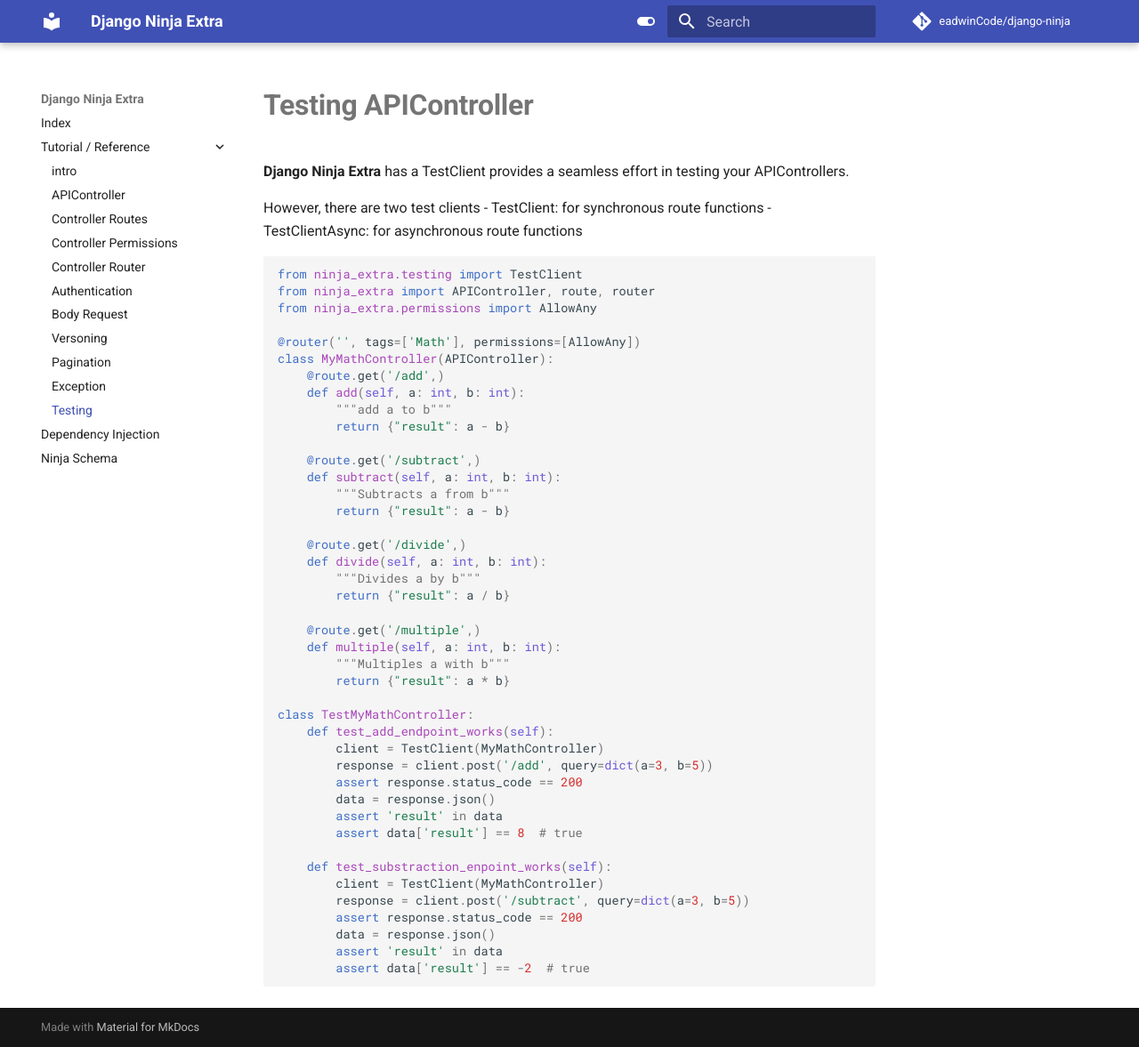
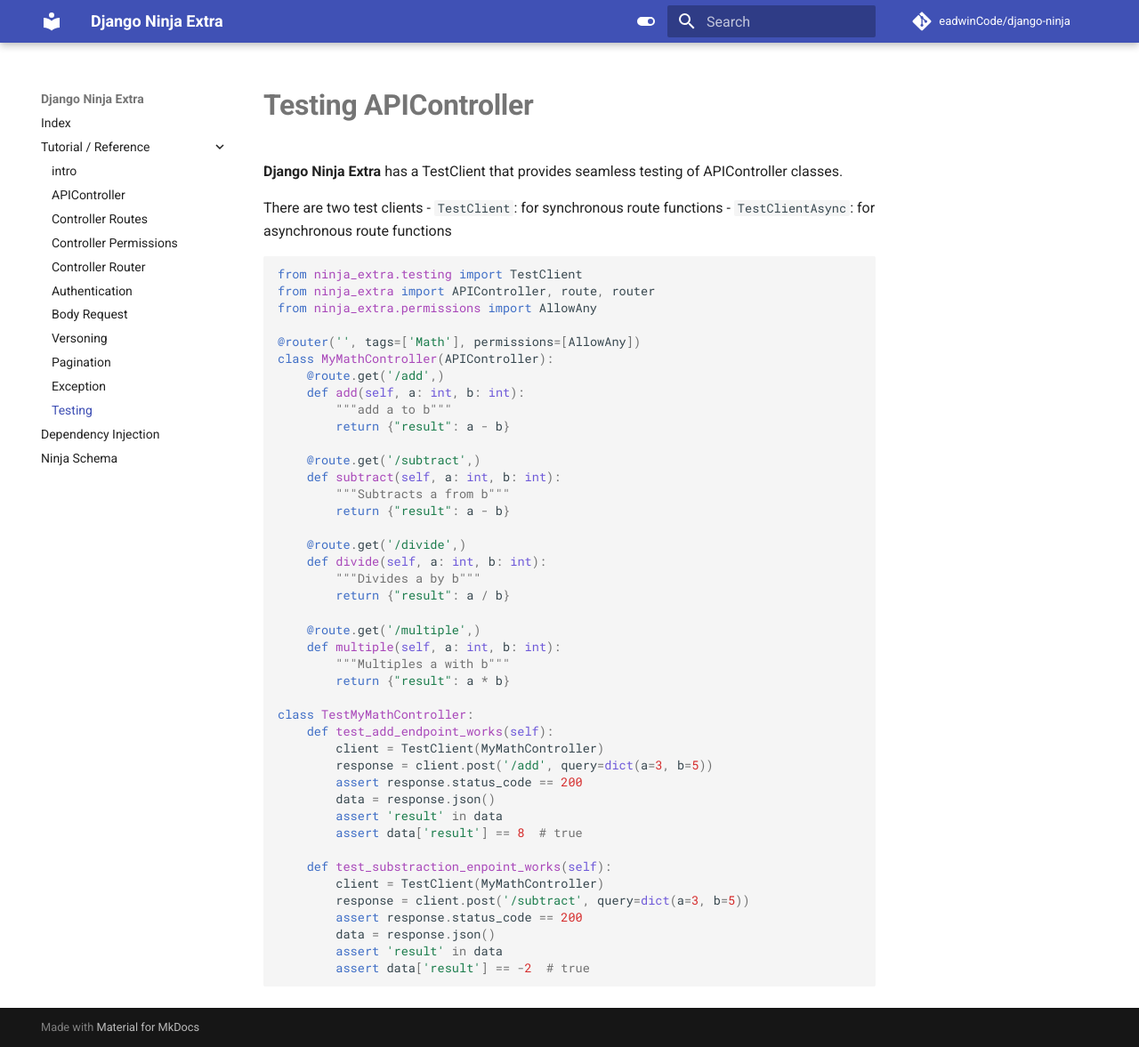
Before and after one commit to eadwinCode/django-ninja-extra, an MkDocs documentation site: the page built from docs/docs/tutorial/testing.md, in a window 1280 px wide and 1177 px high. Shown: the whole window at 89% size. Built offline with MkDocs 1.6.1 and Material for MkDocs 9.7.7, drawn with Linux system fonts in a browser that asks for light colours; comment, search, counter and statistics services are not loaded.

Commit message:
documentation update

````diff
--- a/docs/docs/tutorial/testing.md
+++ b/docs/docs/tutorial/testing.md
@@ -1,10 +1,10 @@
 # **Testing APIController**
 
-**Django Ninja Extra** has a TestClient provides a seamless effort in testing your APIControllers.
+**Django Ninja Extra** has a TestClient that provides seamless testing of APIController classes.
 
-However, there are two test clients
-- TestClient: for synchronous route functions
-- TestClientAsync: for asynchronous route functions
+There are two test clients
+- `TestClient`: for synchronous route functions
+- `TestClientAsync`: for asynchronous route functions
 
 ```Python
 from ninja_extra.testing import TestClient
````
